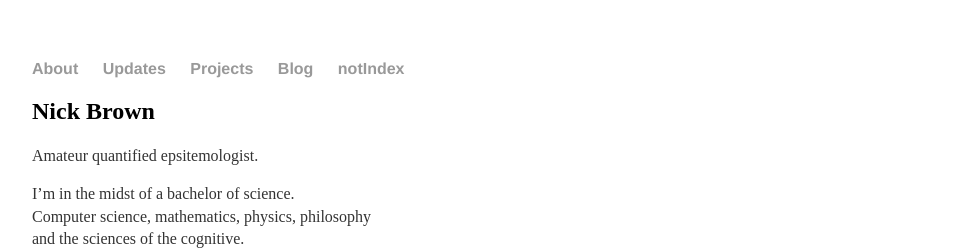
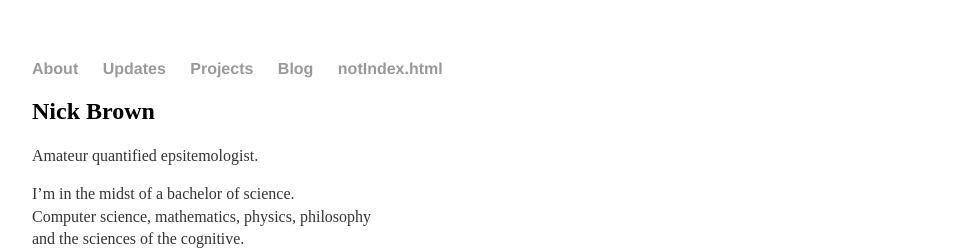
Before and after one commit to slavachalnev/nickaustinbrown.github.io, a Jekyll site: the page built from index.html, in a window 1280 px wide. Shown: the top 252 px of the page, without its empty margins (160-1119 px from the left). Built offline with Jekyll 4.4.1, drawn with Linux system fonts in a browser that asks for light colours.

Commit message:
Update default.html

```diff
--- a/_layouts/default.html
+++ b/_layouts/default.html
@@ -12,7 +12,7 @@
 	        		<li><a href="/updates">Updates</a></li>
 				<li><a href="/projects">Projects</a></li>
 	        		<li><a href="/blog">Blog</a></li>
-				<li><a href="notIndex">notIndex</a></li>
+				<li><a href="notIndex">notIndex.html</a></li>
 	    		</ul>
 			</nav>
 			<div class="container">
```
